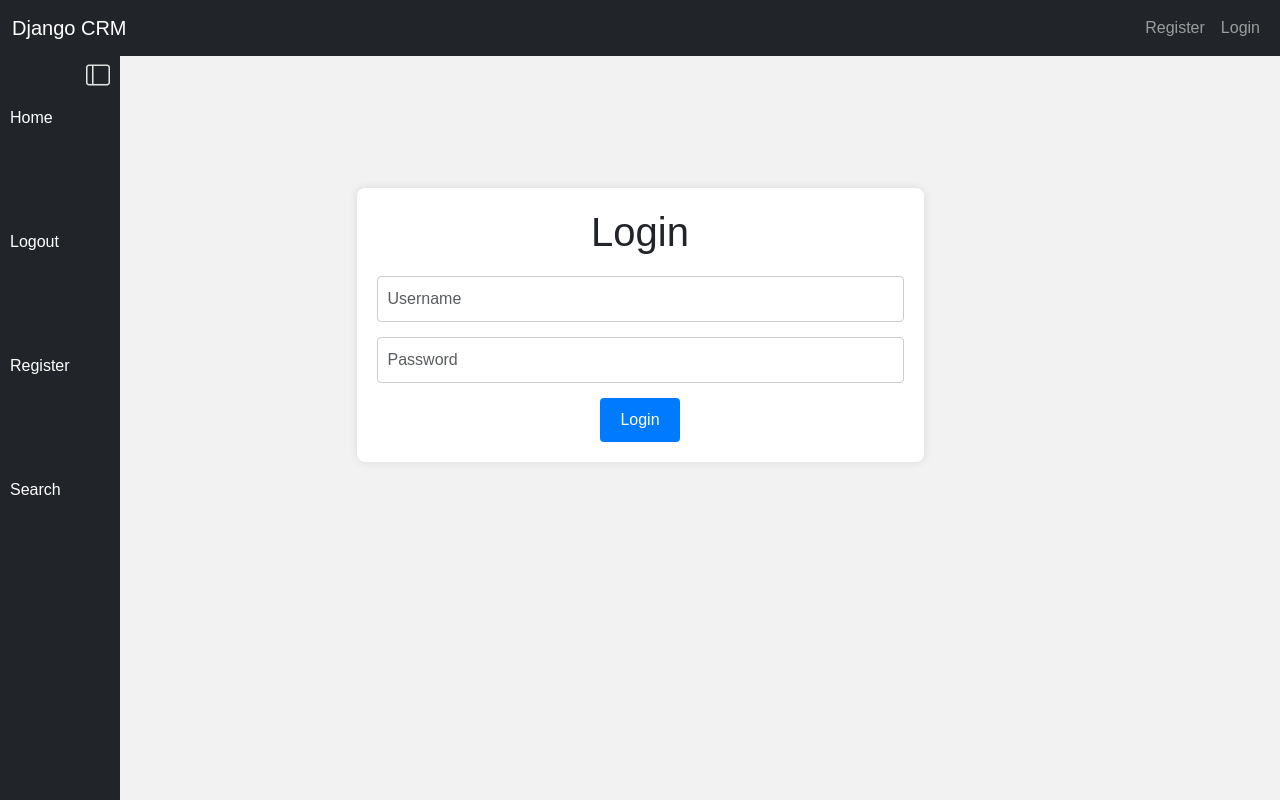
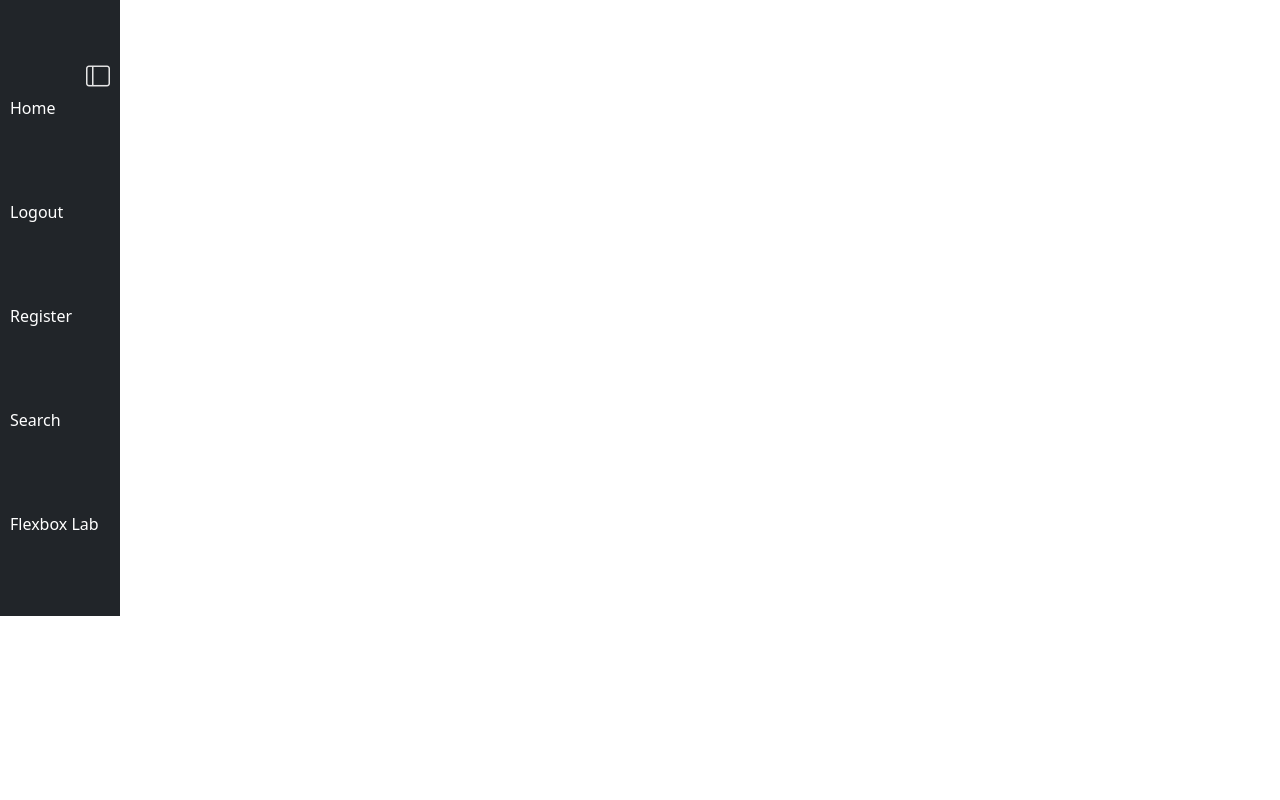
Before and after one commit to webapp-master/my-1st-web-app-project, a Django app: page / in a window 1280 px wide. Run offline with Django 4.2, Linux system fonts and the light colour scheme.

Commit message:
I discover sidebar methodology close to that of the style used in ChatGPT (incomplete though)

```diff
--- a/static/css/styles.css
+++ b/static/css/styles.css
@@ -1,11 +1,3 @@
-body {
-  font-family: Arial, sans-serif;
-  margin: 0;
-  min-height: 100vh;
-  background-color: #f2f2f2;
-}
-
-
 .page-container {
   display: flex;
 }
@@ -36,11 +28,9 @@ body {
 
 /* Sidebar Styles */
 .sidebar {
-  height: 100%;
+
   width: 120px;   /* Set your desired initial width */
   position: fixed;
-  top: 0;
-  left: 0;
   padding-top: 80px;
   z-index: 1;
   transition: width 0.3s ease;
@@ -58,7 +48,7 @@ body {
 }
 
 .sidebar a {
-  display: block;
+  display: inline;
   color: white;
   text-decoration: none;
   padding: 10px;
--- a/website/templates/base.html
+++ b/website/templates/base.html
@@ -17,40 +17,27 @@
 
 
     <body>
-    <!-- Navbar -->
-    {% include 'navbar.html' %}
 
 
         <div class="page-container">
 
 
             <!-- Sidebar -->
-        <aside class="navbar-expand-lg navbar-dark bg-dark sidebar" id="sidebar">
+            <div class="navbar-dark bg-dark sidebar" id="sidebar">
                 {% include 'sidebar.html' %}
-        </aside>
+            </div>
 
 
             <div class="content-container">
 
-            <br/>
-
-
-            {% if messages %}
-                {% for message in messages %}
-                    <div class="alert alert-success alert-dismissible alert-dismissible-auto fade show alert-reshape" role="alert">
-                        {{ message}}
-                        <button type="button" class="btn-close" data-bs-dismiss="alert" aria-label="Close"></button>
-                    </div>
-                {% endfor %}
-            {% endif %}
 
 
 
-                    <div id="content">
+
                             {% block content %}
                             {% endblock %}
 
-                    </div>
+
 
 
             </div>
@@ -101,6 +88,7 @@
 
 
 
+
         <script src="https://cdn.jsdelivr.net/npm/bootstrap@5.3.0-alpha1/dist/js/bootstrap.bundle.min.js" integrity="sha384-w76AqPfDkMBDXo30jS1Sgez6pr3x5MlQ1ZAGC+nuZB+EYdgRZgiwxhTBTkF7CXvN" crossorigin="anonymous"></script>
     </body>
 </html>
--- a/website/templates/home.html
+++ b/website/templates/home.html
@@ -2,10 +2,7 @@
 
 {% block content %}
 
-
-
 {% if user.is_authenticated %}
-
 
 <table class="table table-striped table-hover table-bordered">
   <thead class="table-dark">
@@ -22,8 +19,6 @@
     </tr>
   </thead>
   <tbody>
-
-{% if records %}
     {% for record in records %}
     <tr>
       <td>{{ record.first_name }} {{ record.last_name }}</td>
@@ -37,38 +32,8 @@
       <td><a href="{% url 'record' record.id %}">{{ record.id }}</a></td>
     </tr>
     {% endfor %}
-
-{% endif %}
-
-
   </tbody>
 </table>
-
-
-
-
-
-{% else %}
-
-<div class="login-container">
-  <div class="login-card">
-    <h1>Login</h1>
-    <form method="POST" action="{% url 'home' %}">
-      {% csrf_token %}
-      <div class="form-group">
-        <input type="text" class="form-control" name="username" placeholder="Username" required>
-      </div>
-      <div class="form-group">
-        <input type="password" class="form-control" name="password" placeholder="Password" required>
-      </div>
-      <button type="submit" class="btn btn-primary">Login</button>
-    </form>
-  </div>
-</div>
-
-
-
-
 
 {% endif %}
 
--- a/website/templates/sidebar.html
+++ b/website/templates/sidebar.html
@@ -1,18 +1,16 @@
 <!-- sidebar.html -->
 
 
-    <div>
+
 
         <ul>
             <li><a href="{% url 'home' %}">Home</a></li>
             <li><a href="{% url 'logout' %}">Logout</a></li>
             <li><a href="{% url 'register' %}">Register</a></li>
             <li><a href="{% url 'search_record' %}">Search</a></li>
+            <li><a href="{% url 'Labouratory' %}">Flexbox Lab</a></li>
         </ul>
         <!-- Add the Bootstrap toggle icon button for sidebar toggle -->
         <button id="sidebar-toggle-btn">
             <i class="bi bi-layout-sidebar"></i>
         </button>
-
-
-    </div>
--- a/website/urls.py
+++ b/website/urls.py
@@ -1,6 +1,6 @@
 from django.urls import path
 from . import views
-from website.views import search_record
+from .views import search_record, lab_test
 
 
 urlpatterns = [
@@ -13,5 +13,6 @@ urlpatterns = [
     path('add_record/', views.add_record, name='add_record'),
     path('update_record/<int:pk>', views.update_record, name='update_record'),
     path('search_record/', search_record, name='search_record'),
+    path('lab/', lab_test, name='Labouratory'),
 
 ]
--- a/website/views.py
+++ b/website/views.py
@@ -135,3 +135,7 @@ def search_record(request):
         results = None
 
     return render(request, 'search_record.html', {'results': results, 'query': query})
+
+
+def lab_test(request):
+	return render(request, 'lab.html')
```
Also changed, not shown: website/templates/lab.html (added, +59 -0 lines). Lines whose indentation alone changed are shown as unchanged.
